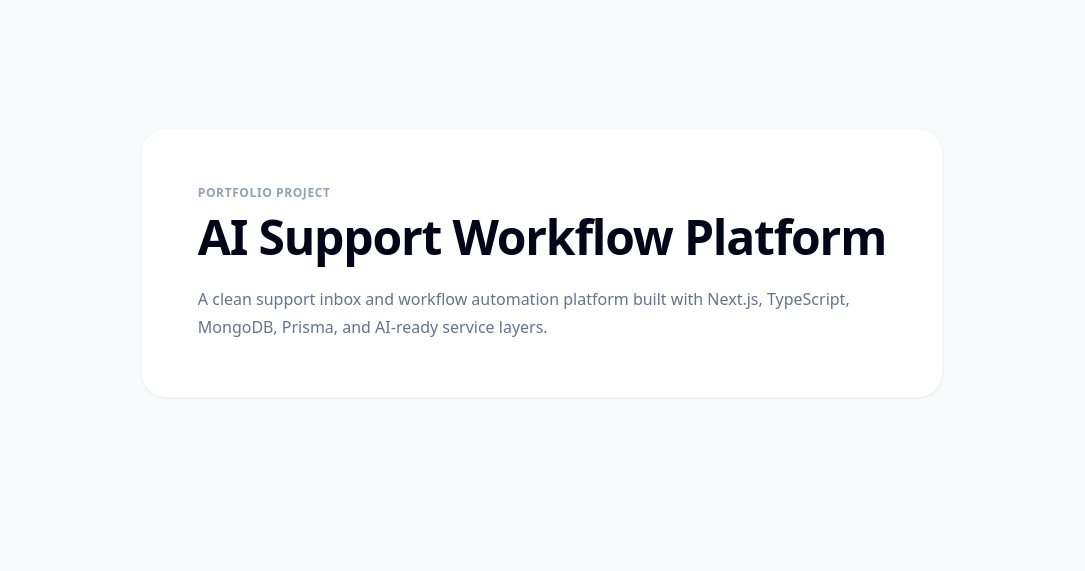
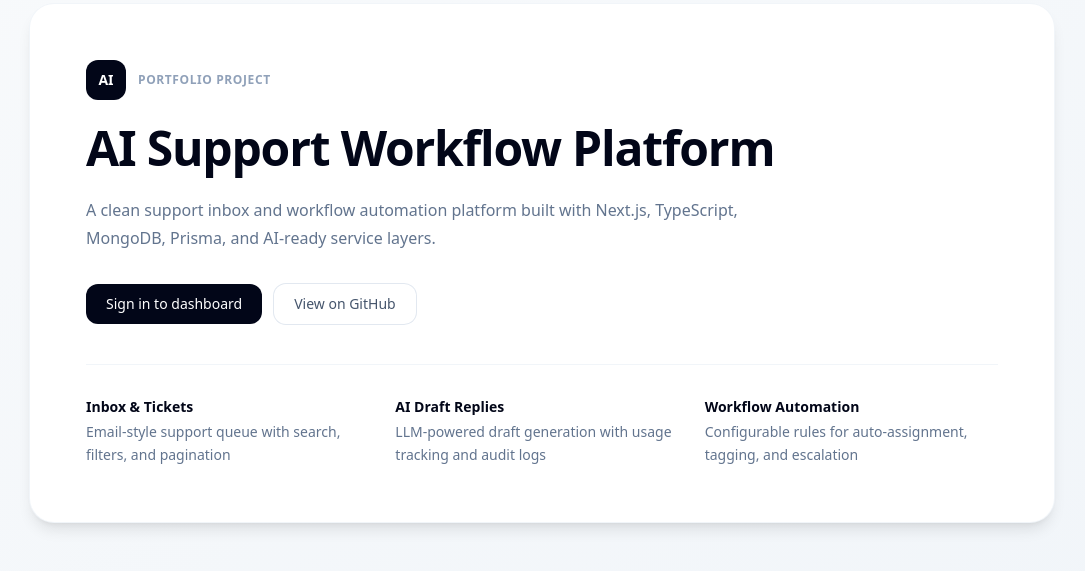
Before and after one commit to johazores/ai-support-workflow-platform, a Next.js app: page / in a window 1280 px wide. Shown: the part 137-708 px from the top of the page, without its empty margins (98-1183 px from the left). Built offline with nearby package versions, Linux system fonts and the light colour scheme.

Commit message:
feat: polish landing page with feature cards and CTA buttons, enhance login page branding

```diff
--- a/app/login/page.tsx
+++ b/app/login/page.tsx
@@ -1,9 +1,22 @@
+import Link from "next/link";
 import { LoginForm } from "@/features/auth/components/login-form";
 
 export default function LoginPage() {
   return (
-    <main className="flex min-h-screen items-center justify-center bg-slate-50 px-6 py-12">
-      <LoginForm />
+    <main className="flex min-h-screen items-center justify-center bg-gradient-to-br from-slate-50 to-slate-100 px-6 py-12">
+      <div className="w-full max-w-sm">
+        <div className="mb-8 text-center">
+          <Link href="/" className="inline-flex items-center gap-2">
+            <span className="flex h-10 w-10 items-center justify-center rounded-xl bg-slate-950 text-sm font-bold text-white">
+              AI
+            </span>
+            <span className="text-base font-semibold tracking-tight text-slate-950">
+              Support
+            </span>
+          </Link>
+        </div>
+        <LoginForm />
+      </div>
     </main>
   );
 }
--- a/app/page.tsx
+++ b/app/page.tsx
@@ -1,13 +1,20 @@
+import Link from "next/link";
+
 export default function HomePage() {
   return (
-    <main className="flex min-h-screen items-center justify-center bg-slate-50 px-6 py-16">
+    <main className="flex min-h-screen items-center justify-center bg-gradient-to-br from-slate-50 to-slate-100 px-6 py-16">
       <section className="mx-auto max-w-5xl">
-        <div className="rounded-3xl bg-white p-10 shadow-sm ring-1 ring-slate-100 md:p-14">
-          <p className="text-xs font-semibold uppercase tracking-wider text-slate-400">
-            Portfolio Project
-          </p>
+        <div className="rounded-3xl bg-white p-10 shadow-lg ring-1 ring-slate-100 md:p-14">
+          <div className="flex items-center gap-3">
+            <span className="flex h-10 w-10 items-center justify-center rounded-xl bg-slate-950 text-sm font-bold text-white">
+              AI
+            </span>
+            <p className="text-xs font-semibold uppercase tracking-wider text-slate-400">
+              Portfolio Project
+            </p>
+          </div>
 
-          <h1 className="mt-3 max-w-3xl text-3xl font-bold tracking-tight text-slate-950 md:text-5xl">
+          <h1 className="mt-6 max-w-3xl text-3xl font-bold tracking-tight text-slate-950 md:text-5xl">
             AI Support Workflow Platform
           </h1>
 
@@ -15,6 +22,47 @@ export default function HomePage() {
             A clean support inbox and workflow automation platform built with
             Next.js, TypeScript, MongoDB, Prisma, and AI-ready service layers.
           </p>
+
+          <div className="mt-8 flex flex-wrap items-center gap-3">
+            <Link
+              href="/login"
+              className="rounded-xl bg-slate-950 px-5 py-2.5 text-sm font-medium text-white transition-colors hover:bg-slate-800"
+            >
+              Sign in to dashboard
+            </Link>
+            <Link
+              href="https://github.com"
+              className="rounded-xl px-5 py-2.5 text-sm font-medium text-slate-600 ring-1 ring-slate-200 transition-colors hover:bg-slate-50"
+            >
+              View on GitHub
+            </Link>
+          </div>
+
+          <div className="mt-10 grid gap-4 border-t border-slate-100 pt-8 sm:grid-cols-3">
+            {[
+              {
+                label: "Inbox & Tickets",
+                desc: "Email-style support queue with search, filters, and pagination",
+              },
+              {
+                label: "AI Draft Replies",
+                desc: "LLM-powered draft generation with usage tracking and audit logs",
+              },
+              {
+                label: "Workflow Automation",
+                desc: "Configurable rules for auto-assignment, tagging, and escalation",
+              },
+            ].map((item) => (
+              <div key={item.label}>
+                <p className="text-sm font-semibold text-slate-950">
+                  {item.label}
+                </p>
+                <p className="mt-1 text-sm leading-relaxed text-slate-500">
+                  {item.desc}
+                </p>
+              </div>
+            ))}
+          </div>
         </div>
       </section>
     </main>
```
